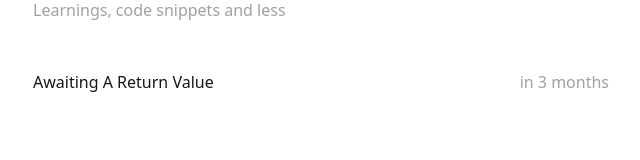
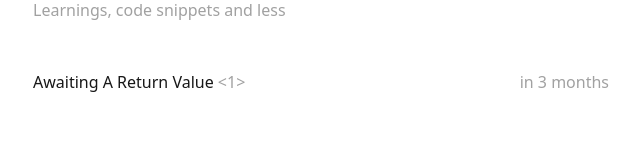
Before and after one commit to brooknullsh/personal-site, a Next.js app: page / in a window 1280 px wide. Shown: the part 154-314 px from the top of the page, without its empty margins (319-959 px from the left). Built offline with nearby package versions, Linux system fonts and the light colour scheme.

Commit message:
feat: shortcut component

```diff
--- a/app/[slug]/page.tsx
+++ b/app/[slug]/page.tsx
@@ -1,5 +1,6 @@
+import Shortcut from "@/components/shortcut"
 import { getNotes } from "@/lib"
-import { Metadata } from "next"
+import type { Metadata } from "next"
 import { MDXRemote } from "next-mdx-remote/rsc"
 import Link from "next/link"
 import { notFound } from "next/navigation"
@@ -37,7 +38,7 @@ function CodeBlock({
   children,
   ...props
 }: Readonly<{ children: string; className: string }>) {
-  if (props.className && props.className.endsWith("txt")) {
+  if (props.className?.endsWith("txt")) {
     return <code dangerouslySetInnerHTML={{ __html: children }} {...props} />
   }
 
@@ -64,8 +65,9 @@ export default async function Note({
   return (
     <main className="flex flex-grow flex-col gap-12">
       <header className="flex items-center justify-between">
-        <Link className="text-secondary" href="/">
+        <Link className="text-secondary" id="home-btn" href="/">
           &lsaquo; Home
+          <Shortcut target="q" id="home-btn" />
         </Link>
         <p className="text-muted">{publishedDate}</p>
       </header>
--- a/app/og/route.tsx
+++ b/app/og/route.tsx
@@ -8,7 +8,7 @@ export async function GET(req: NextRequest) {
 
   return new ImageResponse(
     (
-      <div tw="h-full p-4 text-white w-full flex flex-grow flex-col bg-black justify-between">
+      <div tw="h-full p-24 text-white w-full flex flex-grow flex-col bg-black justify-between">
         <header tw="flex items-center justify-between">
           <p>Brook Nash</p>
           <p tw="text-neutral-400">Software Engineer</p>
--- a/app/page.tsx
+++ b/app/page.tsx
@@ -1,4 +1,5 @@
 import RelativeDate from "@/components/relative-date"
+import Shortcut from "@/components/shortcut"
 import { getNotes } from "@/lib"
 import Link from "next/link"
 
@@ -18,17 +19,25 @@ export default async function Root() {
       </div>
 
       <section className="flex flex-col gap-6">
-        {notes.map(({ metadata, slug }, index) => (
+        {notes.map(({ metadata, slug }, index) => {
+          const keyIdentifier = (index + 1).toString()
+
+          return (
             <Link
               key={index}
               className="group flex"
+              id={keyIdentifier}
               href={`/${slug}`}
               title={metadata.title}
             >
-            <p className="flex-1 truncate">{metadata.title}</p>
+              <p className="flex-1 truncate">
+                {metadata.title}
+                <Shortcut target={keyIdentifier} id={keyIdentifier} />
+              </p>
               <RelativeDate date={new Date(metadata.published)} />
             </Link>
-        ))}
+          )
+        })}
       </section>
     </main>
   )
--- /dev/null
+++ b/components/shortcut.tsx
@@ -0,0 +1,21 @@
+"use client"
+
+import { useEffect } from "react"
+
+export default function Shortcut({
+  target,
+  id,
+}: Readonly<{ target: string; id: string }>) {
+  function handler(event: globalThis.KeyboardEvent) {
+    if (event.key === target) {
+      document.getElementById(id)?.click()
+    }
+  }
+
+  useEffect(() => {
+    document.addEventListener("keyup", handler)
+    return () => document.removeEventListener("keyup", handler)
+  }, [])
+
+  return <span className="text-muted hidden md:inline"> &lt;{target}&gt; </span>
+}
```
Lines whose indentation alone changed are shown as unchanged.
